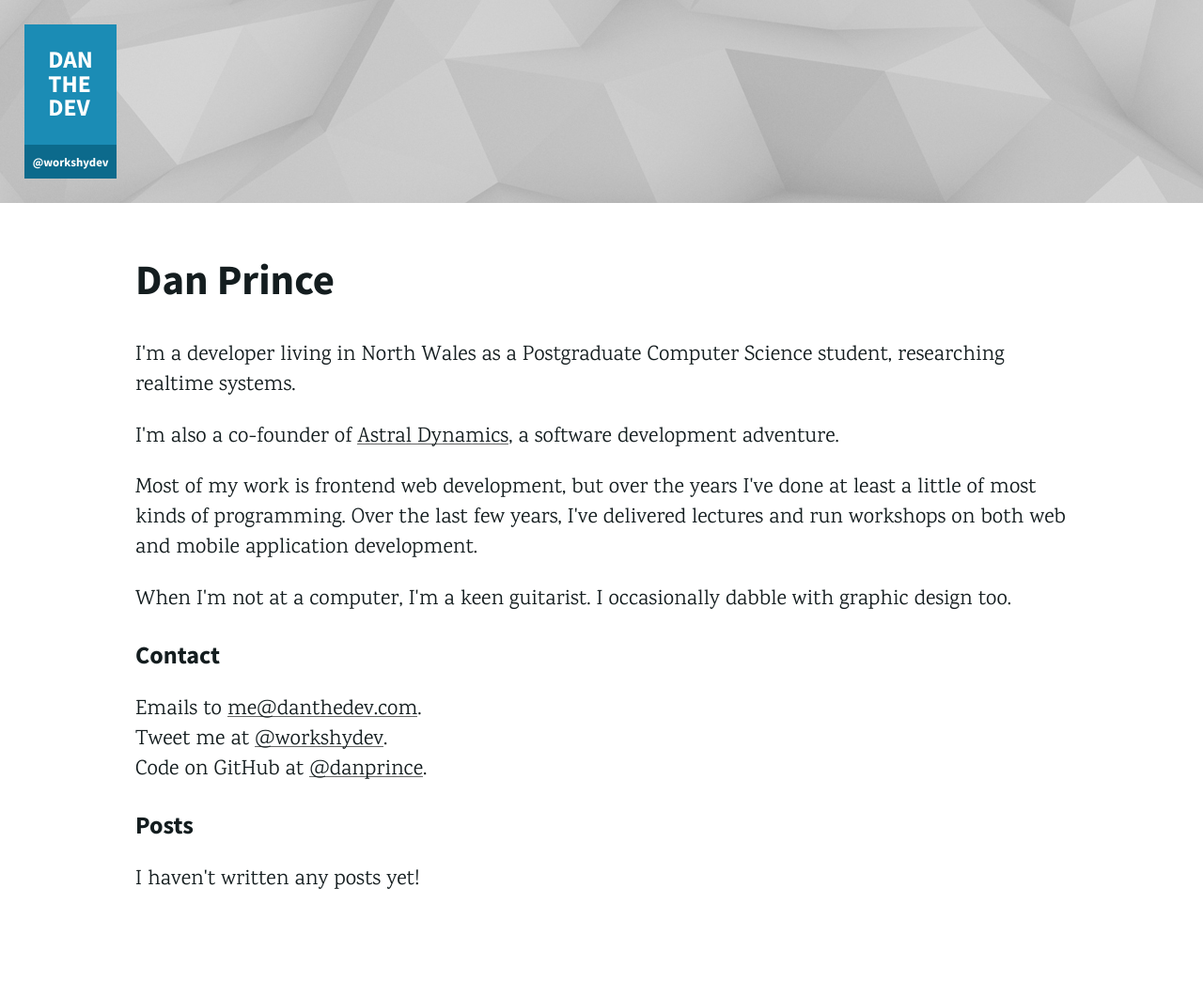
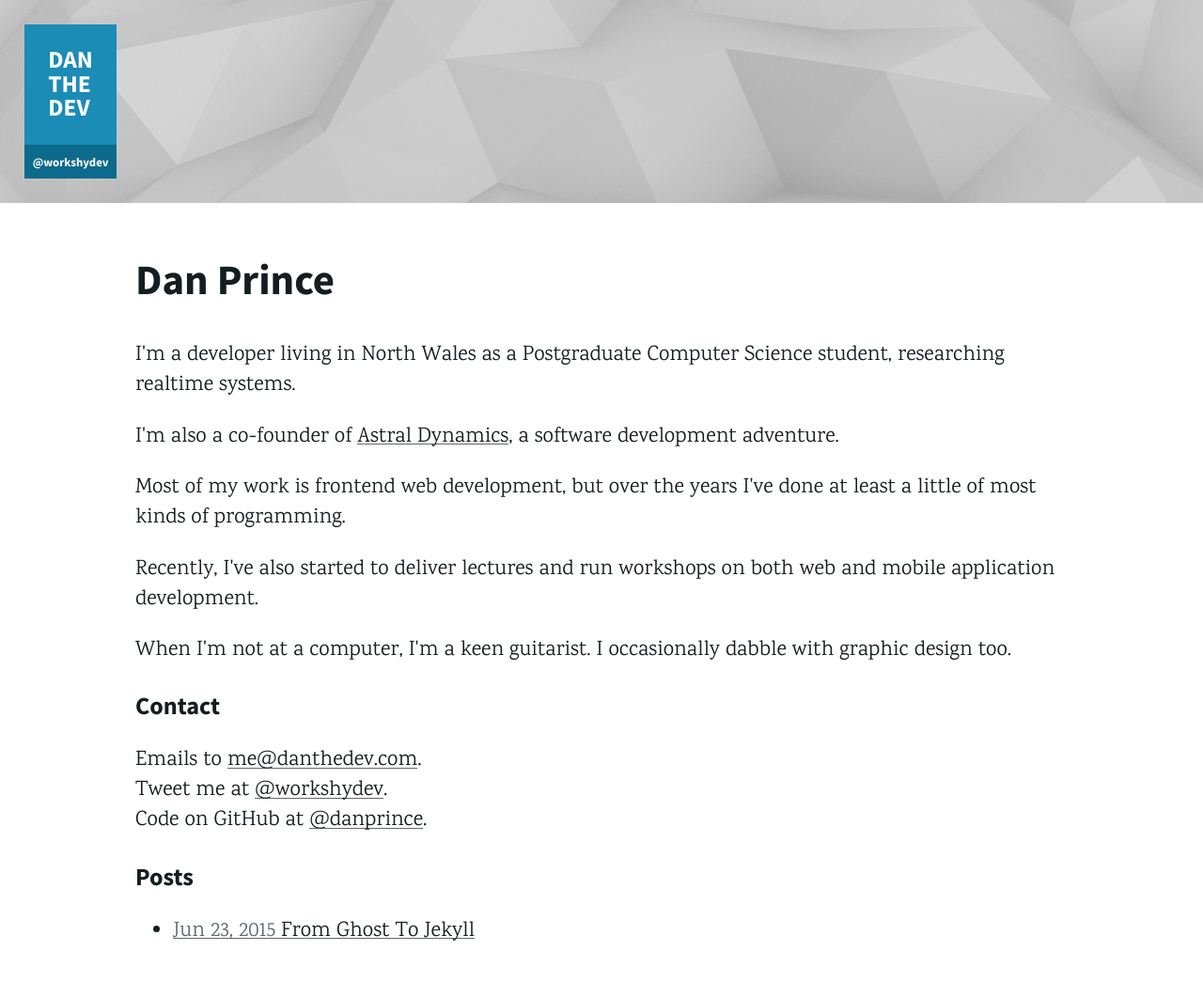
Before and after one commit to danprince/danthedev.com, a Jekyll site: the page built from index.html, in a window 1280 px wide. Shown: the whole page at 94% size. Built offline with Jekyll 4.4.1, drawn with Linux system fonts in a browser that asks for light colours; before the commit the page ends 968 px from its top, so only the background shows below that.

Commit message:
wrote post on ghost

```diff
--- a/index.html
+++ b/index.html
@@ -17,7 +17,9 @@ layout: default
       Most of my work is frontend web development, but over
       the years I've done at least a little of most kinds
       of programming.
-      Over the last few years, I've delivered lectures and run workshops on
+    </p>
+    <p>
+      Recently, I've also started to deliver lectures and run workshops on
       both web and mobile application development.
     </p>
     <p>
```
Also changed, not shown: _posts/15-06-23-from-ghost-to-jekyll.md (added, +30 -0 lines).
